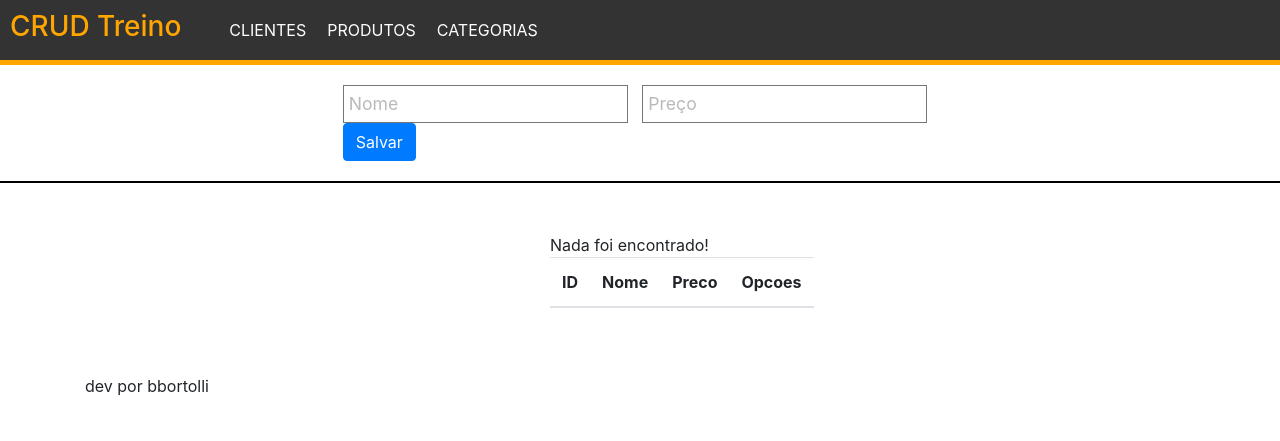
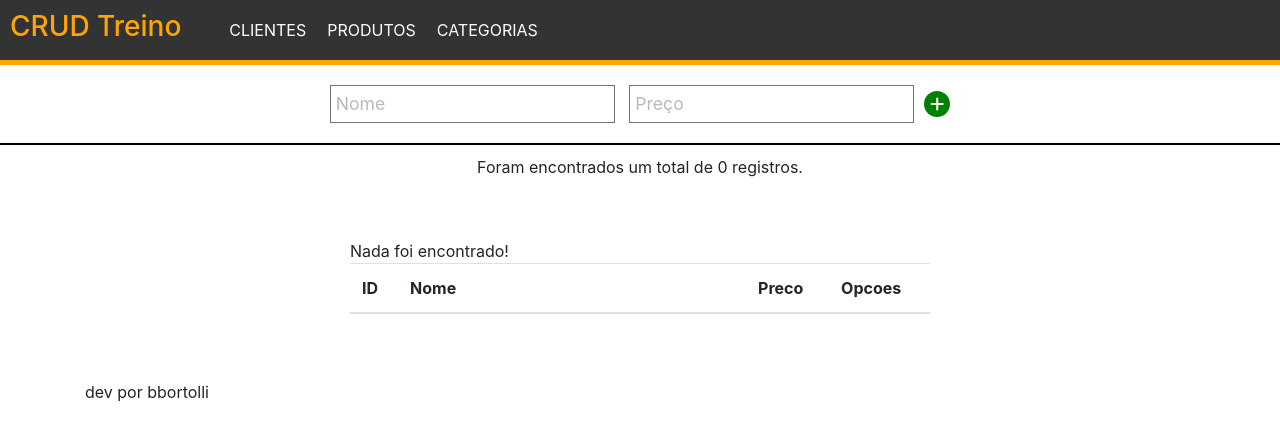
Before and after one commit to bbortolli/php-treino, a PHP site: page /products/index.php in a window 1280 px wide. Shown: the top 441 px of the page. Run offline with PHP 8.4, Linux system fonts and the light colour scheme; data that the repository does not hold is empty; some libraries are stand-ins or nearby versions.

Commit message:
botao de adicionar e contador de itens

```diff
--- a/categories/index.php
+++ b/categories/index.php
@@ -17,7 +17,7 @@
 
 		</div>
 		<div>
-			<button type="submit" class="btn btn-primary">Salvar</button>
+			<button type="submit" class="addBtn"><i class="fas fa-plus"></i></button>
 		</div>
 	</form>
 </div>
--- a/clients/index.php
+++ b/clients/index.php
@@ -17,7 +17,7 @@
 
 		</div>
 		<div>
-			<button type="submit" class="btn btn-primary">Salvar</button>
+			<button type="submit" class="addBtn"><i class="fas fa-plus"></i></button>
 		</div>
 	</form>
 </div>
--- a/css/style.css
+++ b/css/style.css
@@ -51,15 +51,21 @@ main {
 
 .content-manage {
     margin: 20px 10px;
-    display: flex;
-    flex-direction: row;
-    align-self: center;
-    align-items: center;
 }
 
 .add {
+    display: flex;
     flex-direction: row;
+    align-items: center;
+    justify-content: center;
 
+}
+
+.addBtn {
+    background-color: green;
+    border: none;
+    color: white;
+    border-radius: 50%;
 }
 
 .separate {
@@ -68,12 +74,17 @@ main {
     background-color: black;
 }
 
+.contador {
+    padding: 10px 5px;
+    align-self: center;
+}
+
 .fa-plus-circle {
     color: green;
 }
 
 .content-items {
-    margin: 50px 550px;
+    margin: 50px 350px;
 }
 
 .input-manage {
--- a/products/index.php
+++ b/products/index.php
@@ -16,11 +16,12 @@
 			<input type="number" class="input-manage" placeholder="Preço" step="0.01" min="0.1" name="product['preco']">
 		</div>
 		<div>
-			<button type="submit" class="btn btn-primary">Salvar</button>
+			<button type="submit" class="addBtn"><i class="fas fa-plus"></i></button>
 		</div>
 	</form>
 </div>
 <div class="separate"></div>
+<div class="contador">Foram encontrados um total de <?= count($productlist)?> registros.</div>
 <div class="content-items">
 <table class="table table-hover">
 <thead>
```
